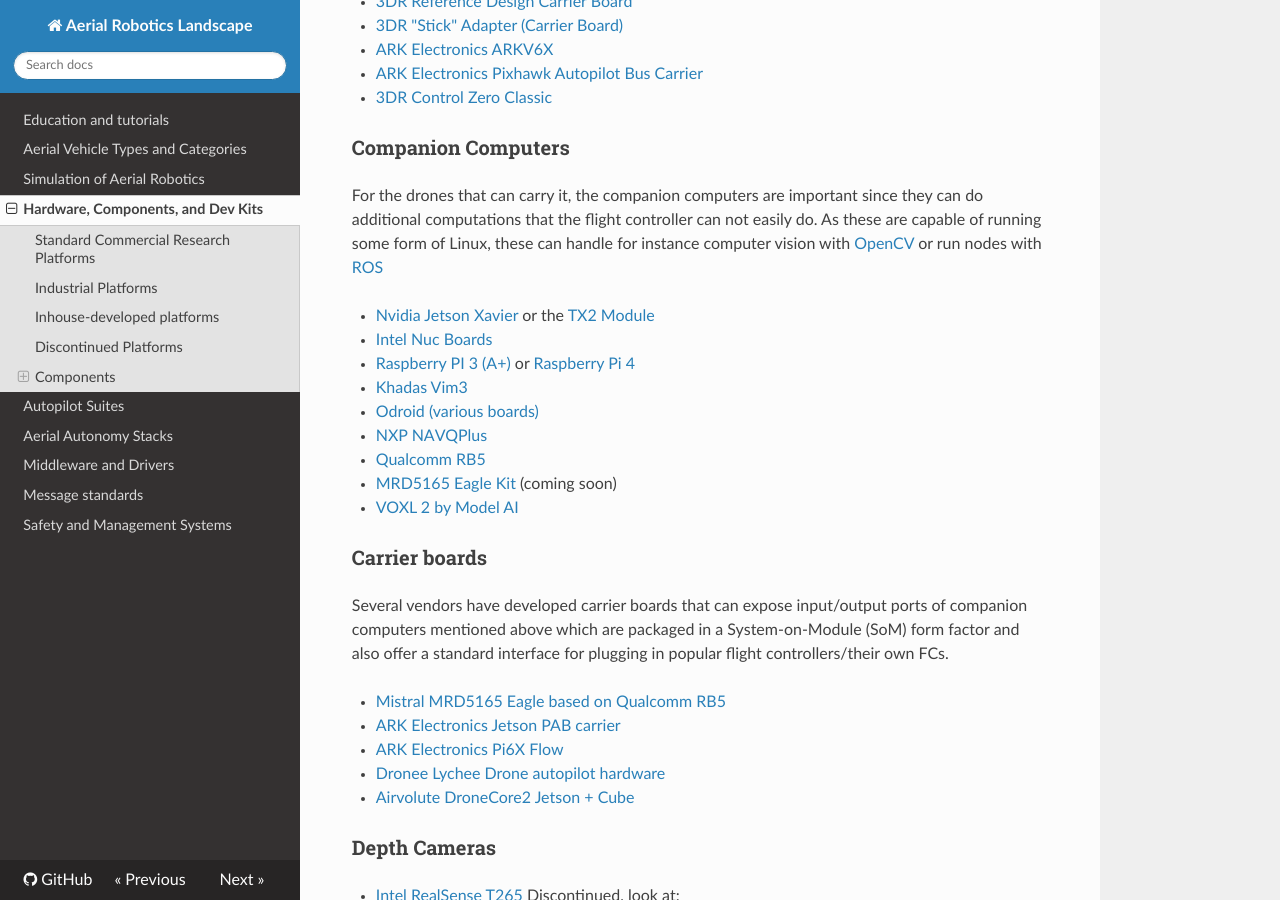
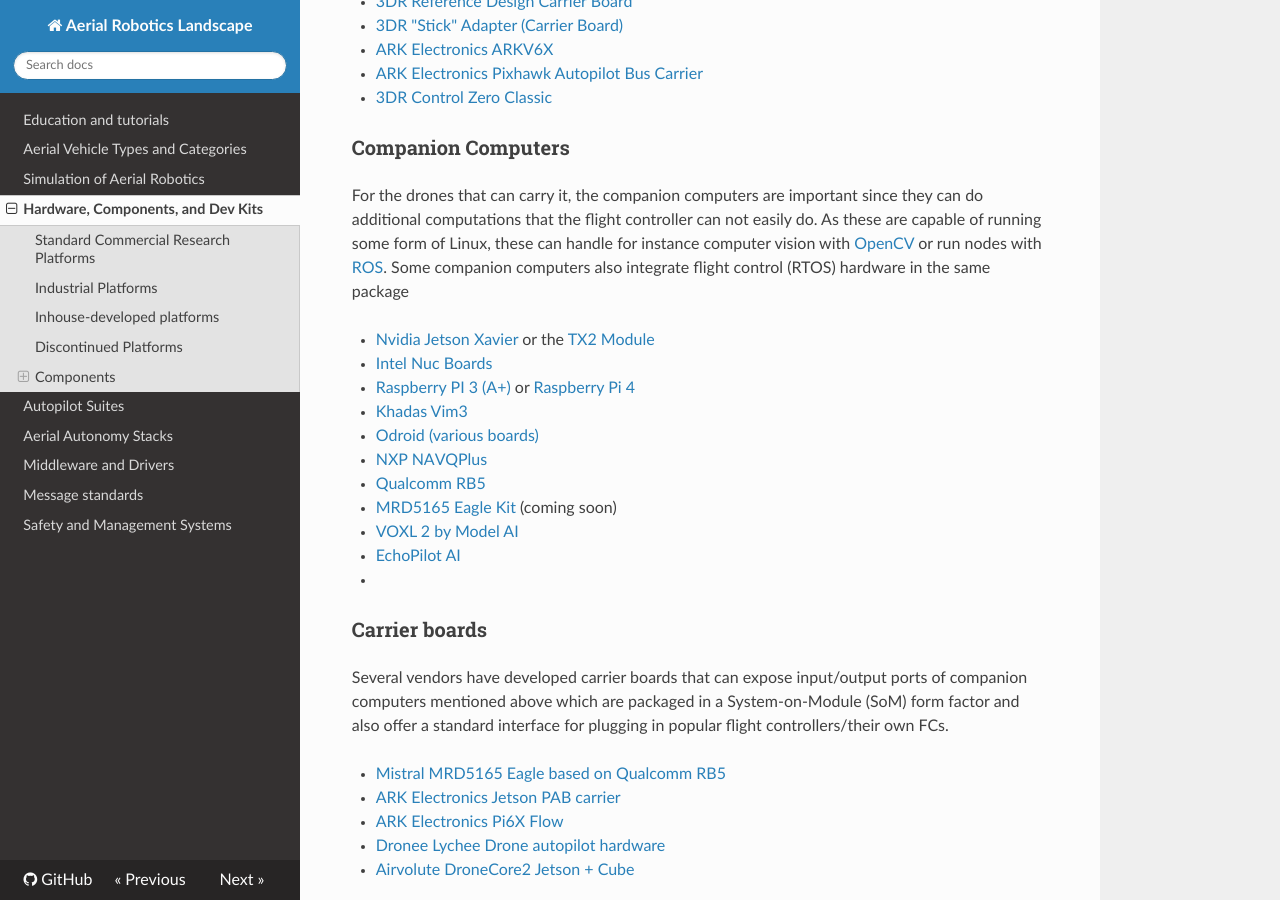
Before and after one commit to ROS-Aerial/aerial_robotic_landscape, an MkDocs documentation site: the page built from docs/hardware.md, in a window 1280 px wide and 900 px high, scrolled down 1714 px. Built offline with MkDocs 1.6.1, drawn with Linux system fonts in a browser that asks for light colours; nearby versions of some CDN libraries.

Commit message:
Update hardware.md
add echopilot AI

```diff
--- a/docs/hardware.md
+++ b/docs/hardware.md
@@ -3,6 +3,7 @@
 This is an list of development platforms for aerial robotics. Please start a pull request if you'd like to update these.
 
 ## Standard Commercial Research Platforms
+
 These are platforms that are currently commercially available for anybody to buy for their research.
 
 - Holybro:
@@ -19,6 +20,7 @@
 - [3DR Quad Zero Kit](https://store.3dr.com/3dr-quad-zero-kit/)
 
 ## Industrial Platforms
+
 - [Uvify IFO-S](https://www.uvify.com/ifo-s/)
 - [Tricopter voliro AG](https://voliro.com/)
 - [DJI M300](https://enterprise.dji.com/matrice-300)
@@ -34,6 +36,7 @@
 -  [MiniHawk-VTOL](https://github.com/StephenCarlson/MiniHawk-VTOL)
 
 ## Discontinued Platforms
+
 - DJI M100
 - [DJI tello](https://store.dji.com/se/shop/tello-series)
 
@@ -43,18 +46,19 @@
 Many of the UAVs are usually built by hand and composed of different components. This usually consists of a drone frame, flight controller boards, companion computers and of course motors, batteries and ESCs.
 
 ### Drone Frames
+
 Many drone frames are usually built from carbon fiber and custom-made for application or research.
 There are some frames that are provided that will provide some base:
 - [DJI Flame wheel ARF kit F550, F450, F330](https://www-v1.dji.com/flame-wheel-arf/feature.html)
 - [Momentum Drones DEV-7](https://momentumdrones.com/products/dev7-frame-kit)
 
 ### Flight controllers
+
 - [Pixhawk 4](https://docs.px4.io/main/en/flight_controller/pixhawk4.html) discontinued, go look at:
    -  [Holybro's Pixhawk 6C](https://holybro.com/collections/autopilot-flight-controllers/products/pixhawk-6c)
    -  [CUAV's Pixhawk V6x](https://doc.cuav.net/flight-controller/pixhawk-v6x/en/#building-firmware)
 - [mRo PixRacer R15](https://store.mrobotics.io/product-p/auav-pxrcr-r15-mr.htm) discontinued, go look at:
    - [mRo PixRacerPro](https://store.3dr.com/pixracer-pro/)
-
 - [Crazyflie Bolt 1.1](https://www.bitcraze.io/products/crazyflie-bolt-1-1/)
 - [3DR Control Zero H7 OEM](https://store.3dr.com/control-zero-h7-oem/)
    - [3DR Reference Design Carrier Board](https://store.3dr.com/reference-design-carrier-board/)
@@ -65,8 +69,10 @@
 
 
 ### Companion Computers
+
 For the drones that can carry it, the companion computers are important since they can do additional computations that the flight controller can not easily do.
-As these are capable of running some form of Linux, these can handle for instance  computer vision with [OpenCV](https://opencv.org/) or run nodes with [ROS](https://www.ros.org/)
+As these are capable of running some form of Linux, these can handle for instance  computer vision with [OpenCV](https://opencv.org/) or run nodes with [ROS](https://www.ros.org/).
+Some companion computers also integrate flight control (RTOS) hardware in the same package
 
 - [Nvidia Jetson Xavier](https://www.nvidia.com/en-us/autonomous-machines/embedded-systems/jetson-xavier-nx/) or the [TX2 Module](https://developer.nvidia.com/embedded/jetson-tx2)
 - [Intel Nuc Boards](https://www.intel.com/content/www/us/en/products/details/nuc/boards/products.html)
@@ -76,8 +82,9 @@
 - [NXP NAVQPlus](https://www.nxp.com/design/designs/navqplus-ai-ml-companion-computer-evk-for-mobile-robotics-ros-ground-stations-and-camera-heads:8MPNAVQ)
 - [Qualcomm RB5](https://developer.qualcomm.com/qualcomm-robotics-rb5-kit)
 - [MRD5165 Eagle Kit](https://www.mistralsolutions.com/product/mrd5165-eagle-kit/) (coming soon)
- - [VOXL 2 by Model AI](https://www.modalai.com/collections/blue-uas-framework-components/products/voxl-2)
-
+- [VOXL 2 by Model AI](https://www.modalai.com/collections/blue-uas-framework-components/products/voxl-2)
+- [EchoPilot AI](https://echomav.com/product/echopilot-ai/)
+-
 ### Carrier boards
 Several vendors have developed carrier boards that can expose input/output ports of companion computers mentioned above which are packaged in a System-on-Module (SoM) form factor and also offer a standard interface for plugging in popular flight controllers/their own FCs.
 
```
